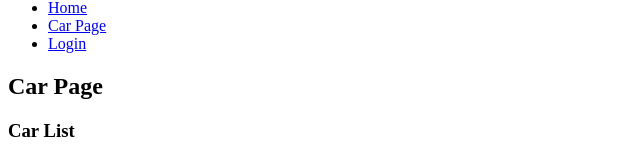
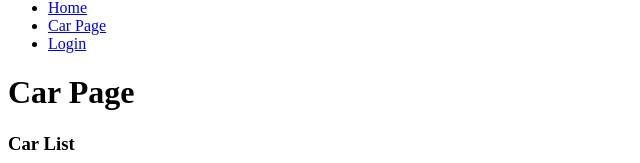
Before and after one commit to kcastillo3/phase-4-carcapsule-museum, a React (Create React App) app in the folder client/: page /car in a window 1280 px wide. Shown: the part 329-492 px from the top of the page, without its empty margins (0-640 px from the left). Built offline with nearby package versions, Linux system fonts and the light colour scheme.

Commit message:
servers up and running... navbar routes are functioning... carpage component has car list

```diff
--- a/client/src/components/CarPage.js
+++ b/client/src/components/CarPage.js
@@ -1,16 +1,12 @@
+// CarPage.js
 import React from 'react';
-import { Switch, Route } from 'react-router-dom';
 import CarList from './CarList';
-import CarDetailPage from './CarDetailPage';
 
-const CarPage = () => {
+function CarPage() {
   return (
     <div>
-      <h2>Car Page</h2>
-      <Switch>
-        <Route exact path="/car" component={CarList} />
-        <Route path="/car/:id" component={CarDetailPage} />
-      </Switch>
+      <h1>Car Page</h1>
+      <CarList />
     </div>
   );
 }
--- a/client/src/components/Header.js
+++ b/client/src/components/Header.js
@@ -1,7 +1,7 @@
 // Header.js
 
 import React from 'react';
-import NavBar from 'NavBar';
+import NavBar from './Navbar';
 
 const Header = () => {
 return (
```
Also changed, not shown: client/src/components/App.js (+4 -4 lines).
